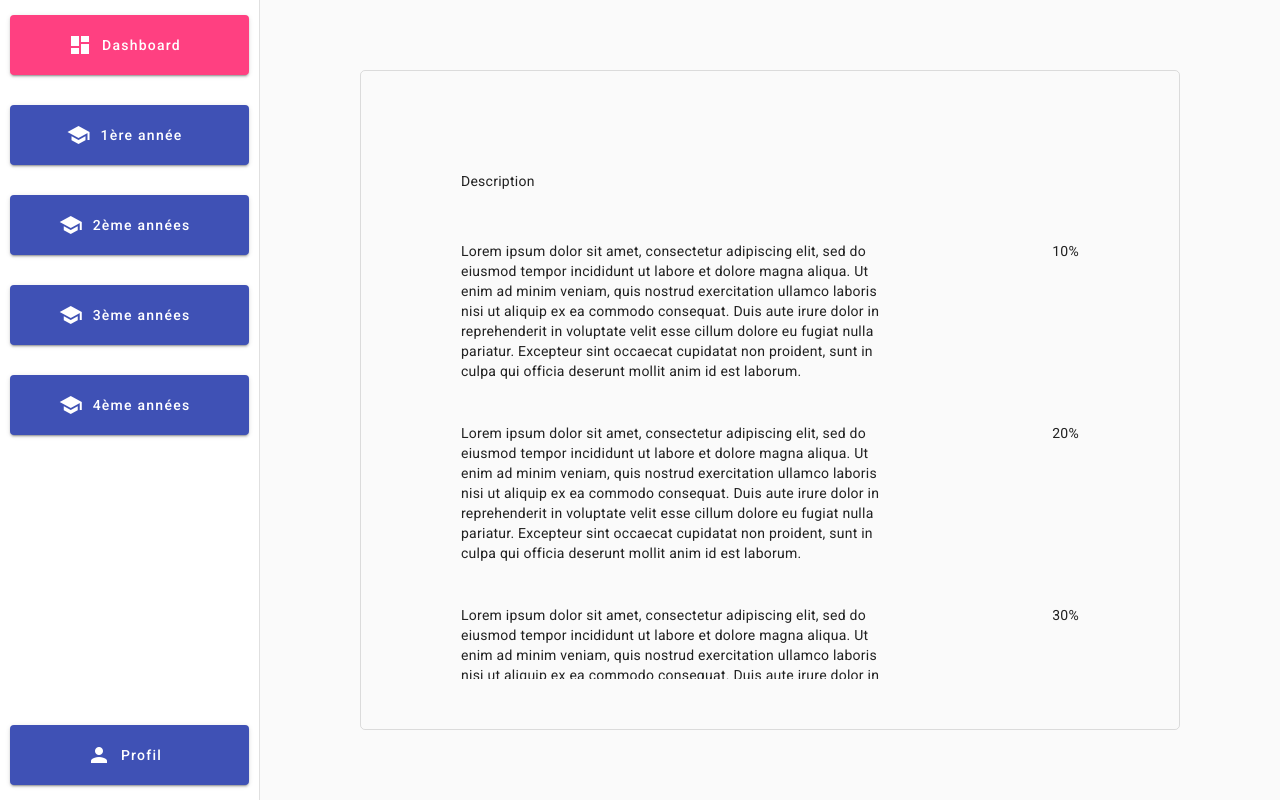
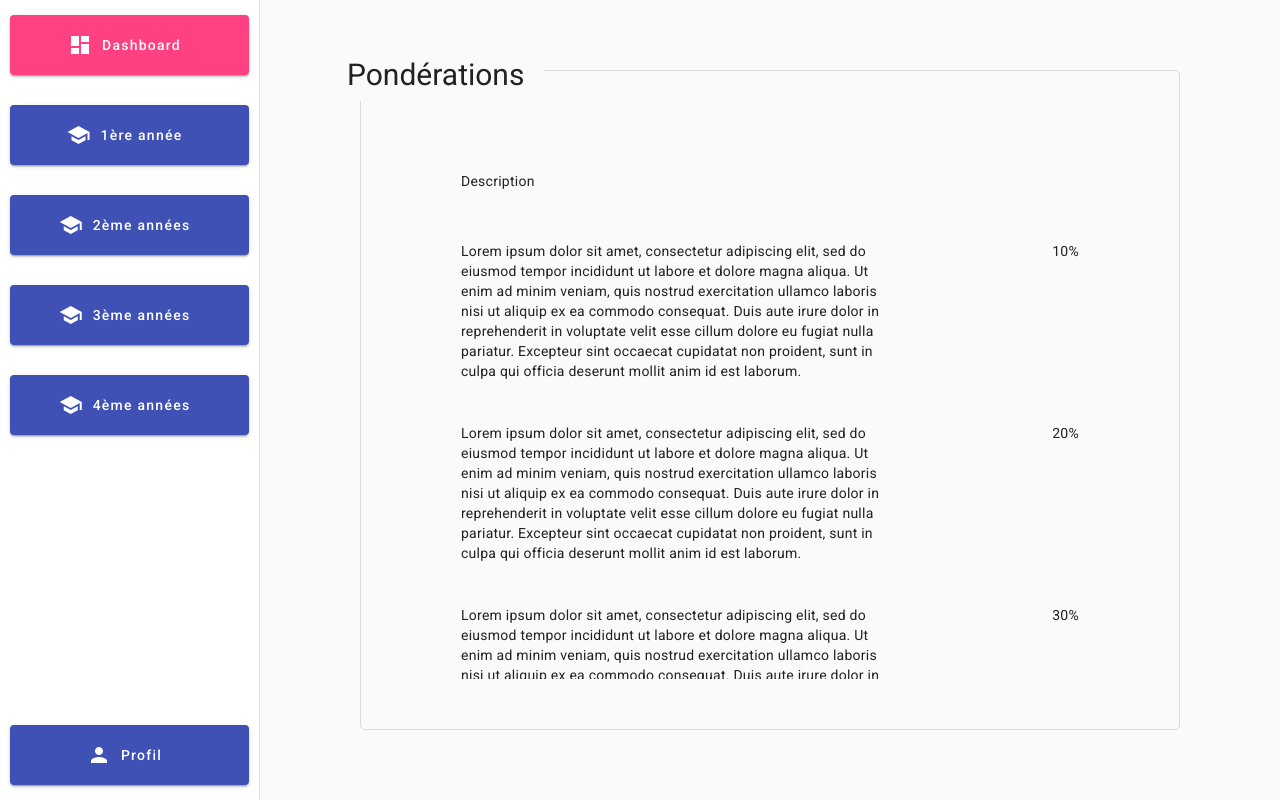
Before and after one commit to GinierClasses/322-426-projet-team-rocket, an Angular app: page /ponderations in a window 1280 px wide. Built offline with nearby package versions, Linux system fonts and the light colour scheme.

Commit message:
Added dynamic title

```diff
--- a/src/app/components/ponderation/ponderation.component.html
+++ b/src/app/components/ponderation/ponderation.component.html
@@ -1,5 +1,5 @@
 <app-sidebar>
-  <app-title-box-container>
+  <app-title-box-container [dynamicTitle]="title">
     <div class="pd-container">
       <p class="pd-title">Description</p>
       <div class="pd-description-with-percent">
--- a/src/app/components/ponderation/ponderation.component.ts
+++ b/src/app/components/ponderation/ponderation.component.ts
@@ -1,4 +1,4 @@
-import { Component } from '@angular/core';
+import {Component} from '@angular/core';
 
 @Component({
   selector: 'app-ponderation',
@@ -6,5 +6,5 @@ import { Component } from '@angular/core';
   styleUrls: ['./ponderation.component.scss']
 })
 export class PonderationComponent {
-
+  title = 'Pondérations';
 }
```
